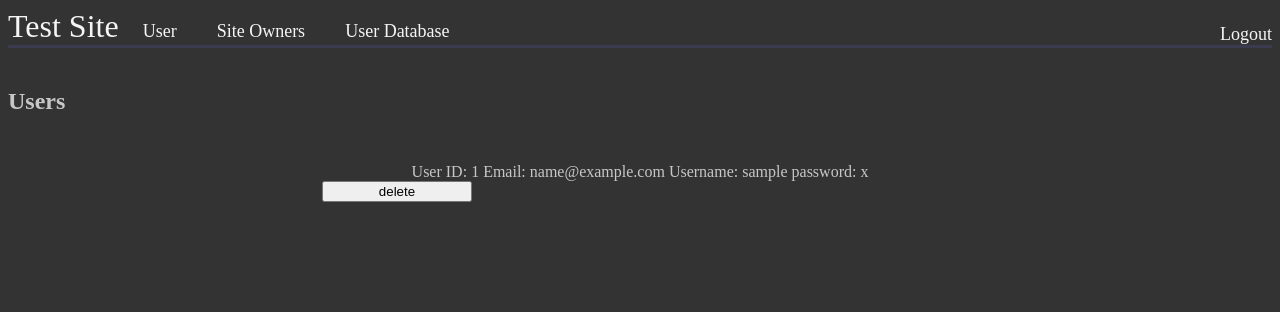
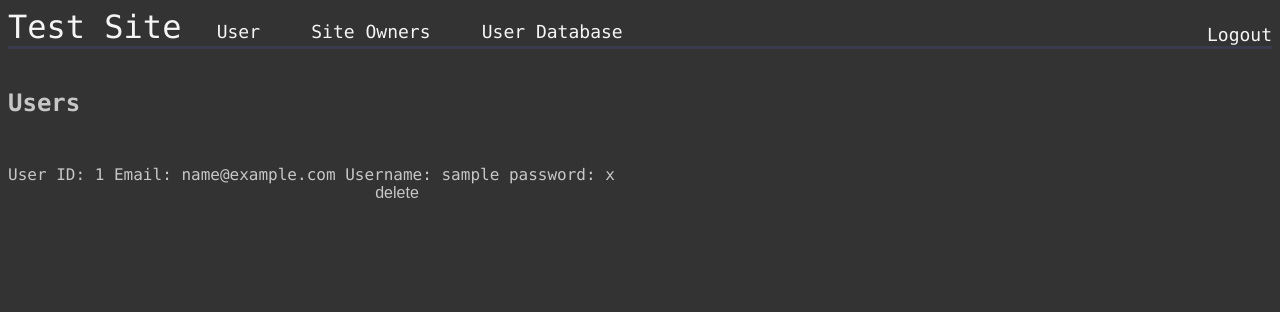
Before and after one commit to jacneeley/flask-repos, a Flask app: template simple-html-template/templates/userdb.html in a window 1280 px wide. Shown: the top 312 px of the page. Run offline with Flask 3, Linux system fonts and the light colour scheme; the template is opened without the code that fills it: most values are stand-ins (such as "Sample title", 1, 10 or a date in 2020).

Commit message:
misc css changes and git ignore

```diff
--- a/simple-html-template/static/styles/styles.css
+++ b/simple-html-template/static/styles/styles.css
@@ -1,6 +1,7 @@
 body{
     background-color: #333;
     color:rgb(199, 199, 199);
+    font-family:Consolas,monaco,monospace;
 }
 
 div{
@@ -95,3 +96,24 @@ a:hover{
     height: 25px;
     font-size: 15px;
 }
+
+.db-items{
+    font-size: large;
+    all: unset;
+}
+
+.remove-input-styles{
+    border: none;
+    outline: none;
+    margin: 0;
+    padding: 0;
+    display: inline;
+    font-size: medium;
+    background-color: #333;
+    color:rgb(199, 199, 199);
+}
+
+.remove-input-styles:hover{
+    cursor: pointer;
+    color:whitesmoke;
+}
```
Also changed, not shown: 1 other file.
